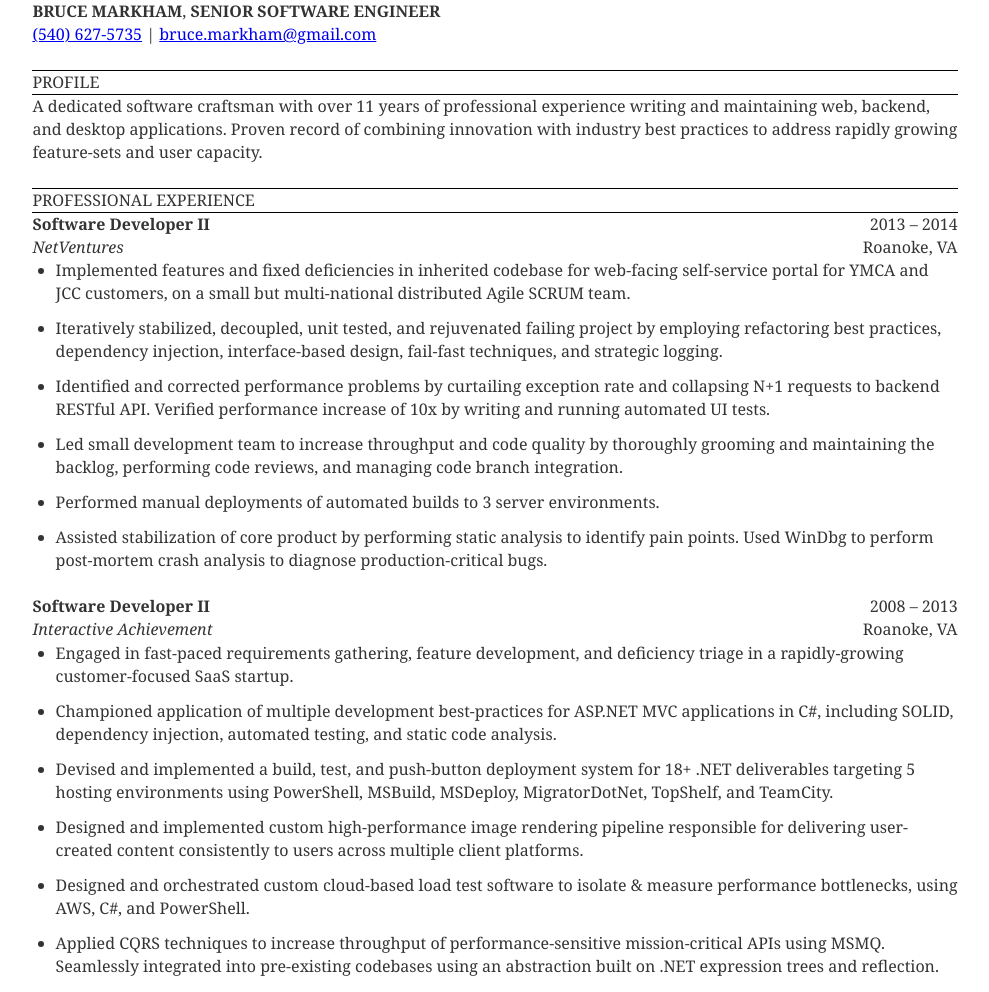
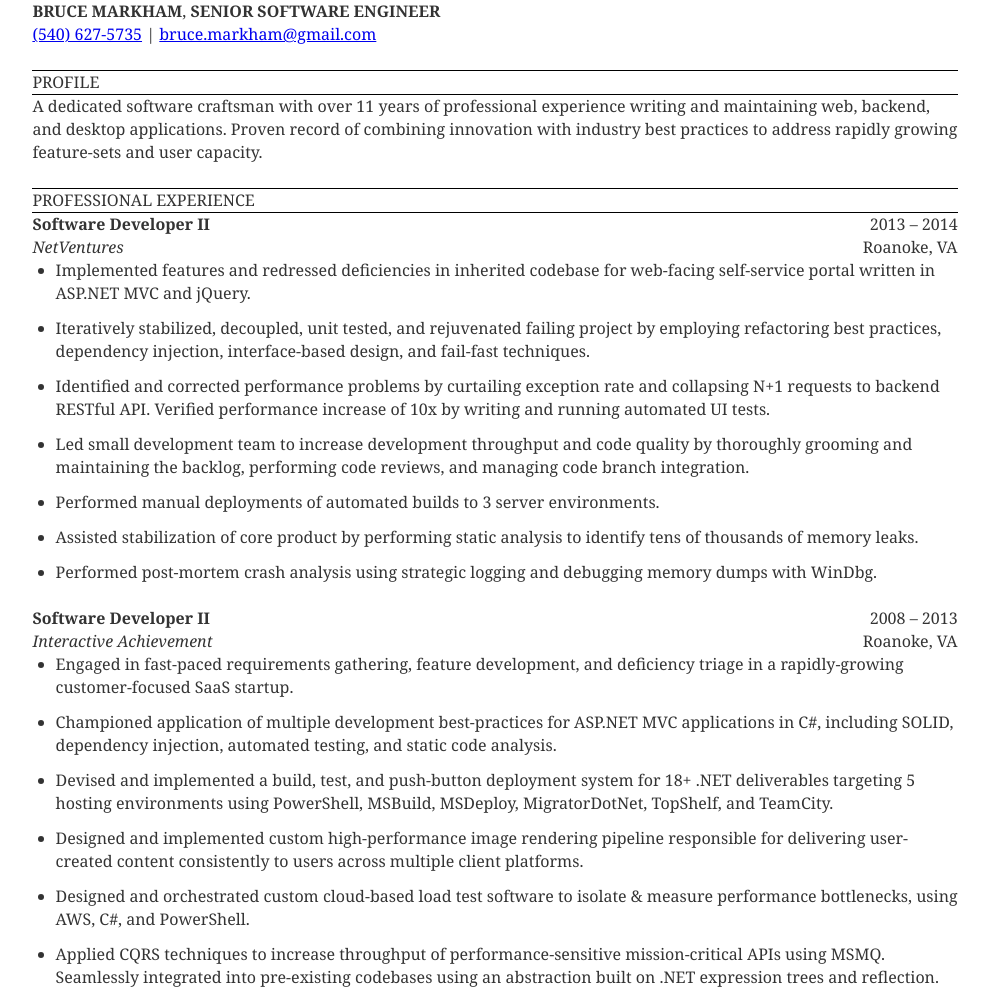
Before and after one commit to brucificus/curriculum-vitae, a Gatsby site: page / in a window 1280 px wide. Shown: the whole page, without its empty margins (145-1134 px from the left). Built offline with nearby package versions, Linux system fonts and the light colour scheme; Gatsby itself is replaced by a stand-in of ours; some packages are replaced by stand-ins of ours.

Commit message:
💬📝 Slightly Revises Overview of NetVentures Experience
Minor structural changes to the wording to fit my more contemporaneous writing style.

```diff
--- a/src/data/jobs/netventures.md
+++ b/src/data/jobs/netventures.md
@@ -6,9 +6,10 @@ employment-end: "2014-06-01"
 job-title-final: "Software Developer II"
 ---
 
-- Implemented features and fixed deficiencies in inherited codebase for web-facing self-service portal for YMCA and JCC customers, on a small but multi-national distributed Agile SCRUM team.
-- Iteratively stabilized, decoupled, unit tested, and rejuvenated failing project by employing refactoring best practices, dependency injection, interface-based design, fail-fast techniques, and strategic logging.
+- Implemented features and redressed deficiencies in inherited codebase for web-facing self-service portal written in ASP.NET MVC and jQuery.
+- Iteratively stabilized, decoupled, unit tested, and rejuvenated failing project by employing refactoring best practices, dependency injection, interface-based design, and fail-fast techniques.
 - Identified and corrected performance problems by curtailing exception rate and collapsing N+1 requests to backend RESTful API. Verified performance increase of 10x by writing and running automated UI tests.
-- Led small development team to increase throughput and code quality by thoroughly grooming and maintaining the backlog, performing code reviews, and managing code branch integration.
+- Led small development team to increase development throughput and code quality by thoroughly grooming and maintaining the backlog, performing code reviews, and managing code branch integration.
 - Performed manual deployments of automated builds to 3 server environments.
-- Assisted stabilization of core product by performing static analysis to identify pain points. Used WinDbg to perform post-mortem crash analysis to diagnose production-critical bugs.
+- Assisted stabilization of core product by performing static analysis to identify tens of thousands of memory leaks.
+- Performed post-mortem crash analysis using strategic logging and debugging memory dumps with WinDbg.
```
